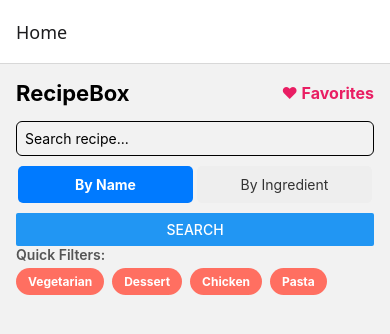
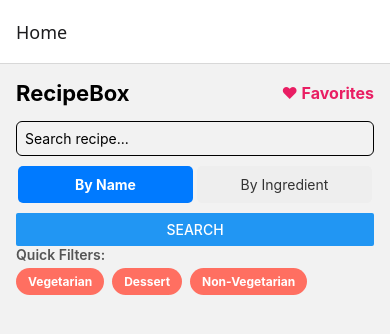
Before and after one commit to tushar73-jet/RecipeBox, a React Native app: screen /Home in a window 390 px wide. Shown: the top 334 px of the page. Built offline with nearby package versions, Linux system fonts and the light colour scheme.

Commit message:
added non-veg recipe filter feature

```diff
--- a/src/screens/HomeScreen.jsx
+++ b/src/screens/HomeScreen.jsx
@@ -31,7 +31,12 @@ export default function HomeScreen({ navigation }) {
 
   const filterByCategory = async (category) => {
     try {
-      const res = await fetch(`https://www.themealdb.com/api/json/v1/1/filter.php?c=${category}`);
+
+      let apiCategory = category;
+      if (category === "Non-Vegetarian") {
+        apiCategory = "Chicken";
+      }
+      const res = await fetch(`https://www.themealdb.com/api/json/v1/1/filter.php?c=${apiCategory}`);
       const data = await res.json();
       setRecipes(data.meals || []);
     } catch (err) {
@@ -84,7 +89,7 @@ export default function HomeScreen({ navigation }) {
       <View style={styles.filterContainer}>
         <Text style={styles.filterLabel}>Quick Filters:</Text>
         <ScrollView horizontal showsHorizontalScrollIndicator={false}>
-          {["Vegetarian", "Dessert", "Chicken", "Pasta"].map((cat) => (
+          {["Vegetarian", "Dessert", "Non-Vegetarian"].map((cat) => (
             <TouchableOpacity key={cat} style={styles.chip} onPress={() => filterByCategory(cat)}>
               <Text style={styles.chipText}>{cat}</Text>
             </TouchableOpacity>
```
